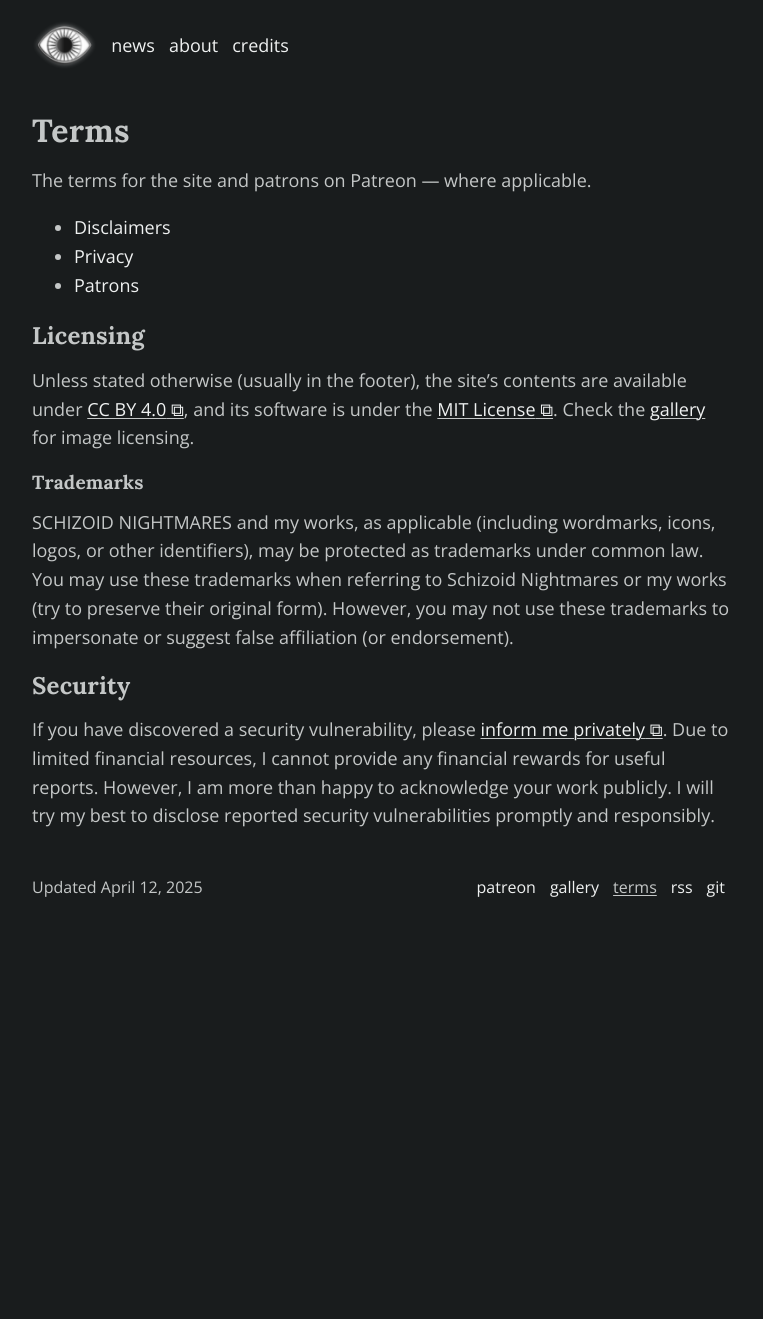
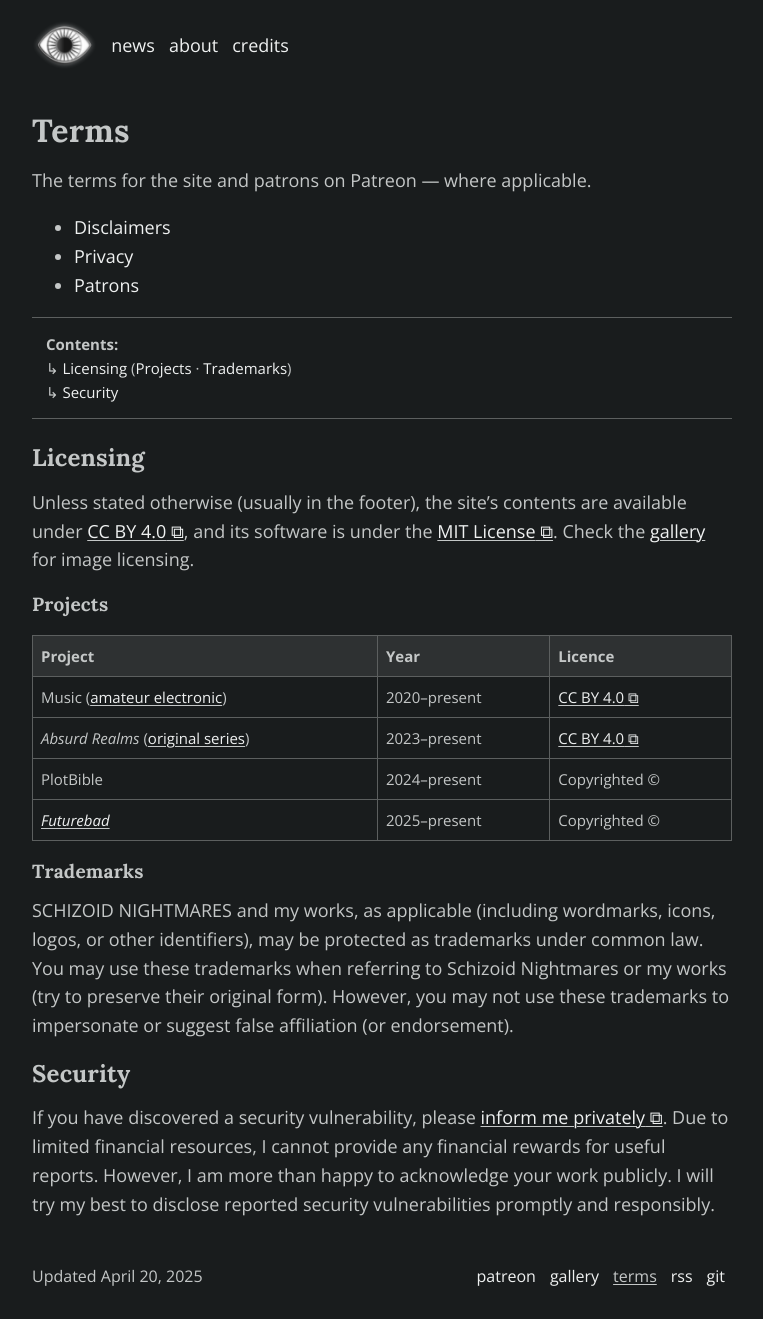
Before and after one commit to schizoidnightmares/schizoidnightmares.com, a Jekyll site: the page built from terms/index.md, in a window 1280 px wide. Shown: the whole page, without its empty margins (258-1021 px from the left). Built offline with Jekyll 4.4.1, drawn with Linux system fonts in a browser that asks for light colours; before the commit the page ends 931 px from its top, so only the background shows below that.

Commit message:
adding toc and adding projects section

```diff
--- a/terms/index.md
+++ b/terms/index.md
@@ -1,7 +1,7 @@
 ---
 title: Terms
 description: General terms for users
-last_modified_at: April 12, 2025
+last_modified_at: April 20, 2025
 ---
 
 # Terms
@@ -12,8 +12,46 @@ The terms for the site and patrons on Patreon — where applicable.
 - [Patrons](/terms/patrons/)
 {: .plainlinks}
 
+- [Licensing](#licensing)
+  - [Projects](#projects)
+  - [Trademarks](#trademarks)
+- [Security](#security)
+{: .toc}
+
 ## Licensing
 Unless stated otherwise (usually in the footer), the site's contents are available under <a href="https://creativecommons.org/licenses/by/4.0/" target="_blank">CC BY 4.0</a>, and its software is under the <a href="https://choosealicense.com/licenses/mit/" target="_blank">MIT License</a>. Check the [gallery](/gallery/) for image licensing.
+
+### Projects
+
+<div class="table" markdown=0>
+  <table class="full borders small">
+    <tr>
+      <th>Project</th>
+      <th>Year</th>
+      <th>Licence</th>
+    </tr>
+    <tr>
+      <td>Music (<a href="/music/">amateur electronic</a>)</td>
+      <td>2020–present</td>
+      <td><a href="https://creativecommons.org/licenses/by/4.0/" target="_blank">CC BY 4.0</a></td>
+    </tr>
+    <tr>
+      <td><i>Absurd Realms</i> (<a href="/absurd-realms/books/">original series</a>)</td>
+      <td>2023–present</td>
+      <td><a href="https://creativecommons.org/licenses/by/4.0/" target="_blank">CC BY 4.0</a></td>
+    </tr>
+    <tr>
+      <td>PlotBible</td>
+      <td>2024–present</td>
+      <td>Copyrighted ©</td>
+    </tr>
+    <tr>
+      <td><a href="/futurebad/"><i>Futurebad</i></a></td>
+      <td>2025–present</td>
+      <td>Copyrighted ©</td>
+    </tr>
+  </table>
+</div>
 
 ### Trademarks
 SCHIZOID NIGHTMARES and my works, as applicable (including wordmarks, icons, logos, or other identifiers), may be protected as trademarks under common law. You may use these trademarks when referring to Schizoid Nightmares or my works (try to preserve their original form). However, you may not use these trademarks to impersonate or suggest false affiliation (or endorsement).
```
